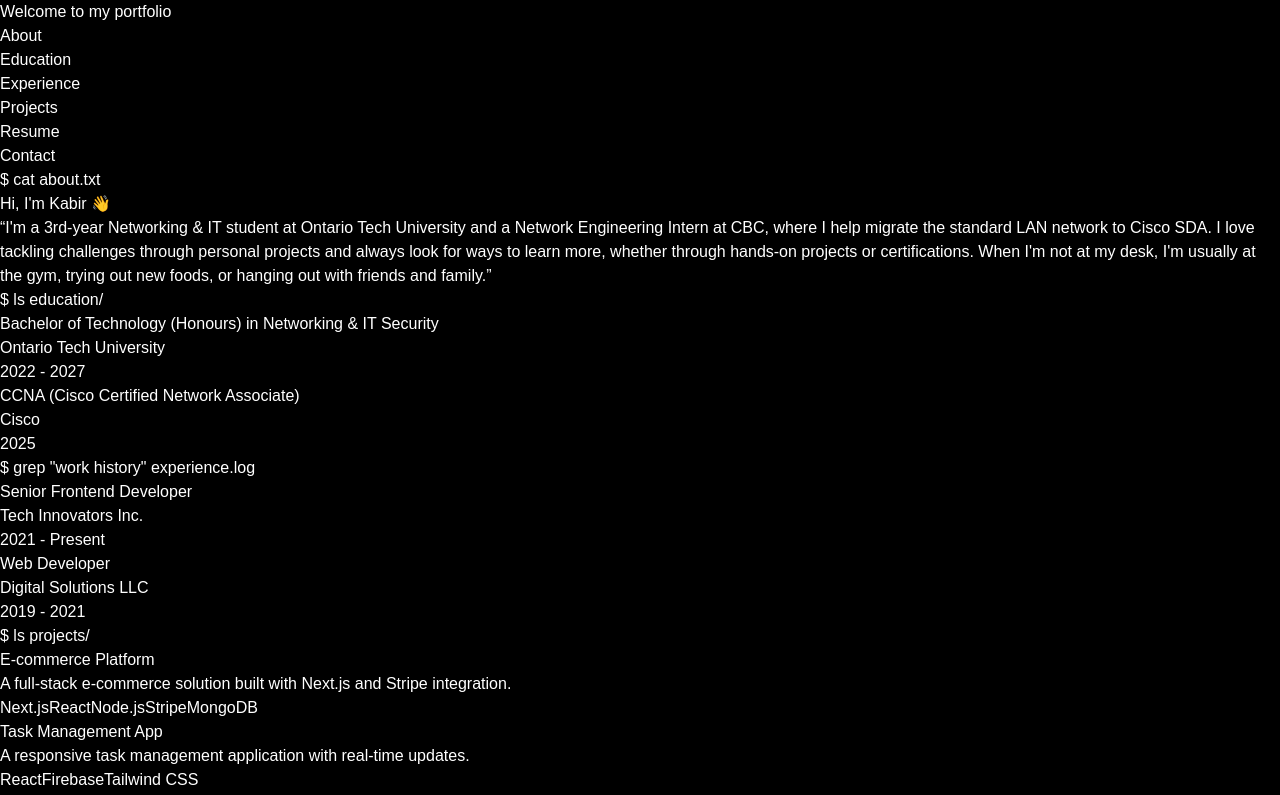
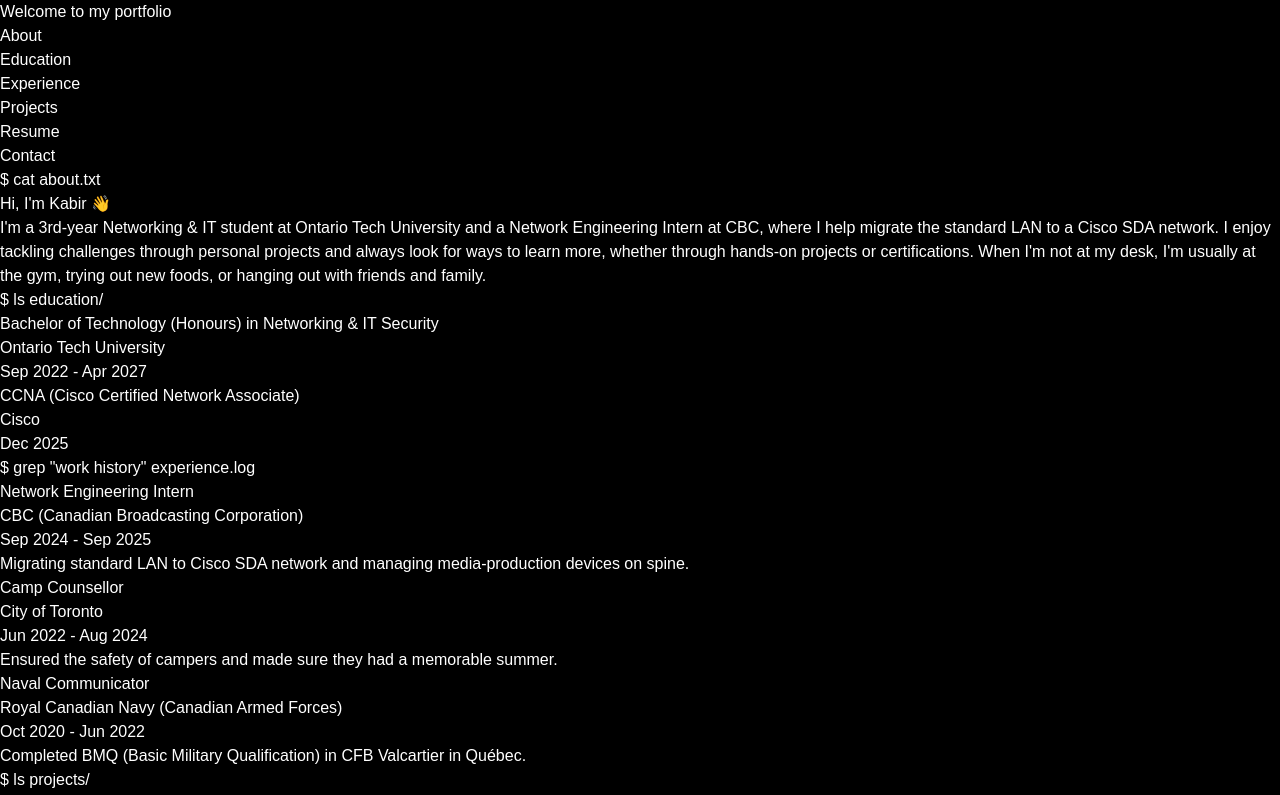
Before and after one commit to KabirBose/Portfolio, a Next.js app: page / in a window 1280 px wide. Shown: the top 795 px of the page. Built offline with nearby package versions, Linux system fonts and the light colour scheme; a web font is replaced by a local one.

Commit message:
updated experience section

```diff
--- a/src/components/About.tsx
+++ b/src/components/About.tsx
@@ -4,13 +4,13 @@
       <h2 className="text-2xl md:text-4xl mb-4">$ cat about.txt</h2>
       <p className="mb-4 text-xl md:text-2xl">Hi, I'm Kabir 👋</p>
       <p className="mb-4 text-xl md:text-2xl">
-        “I'm a 3rd-year Networking & IT student at Ontario Tech University and a
+        I'm a 3rd-year Networking & IT student at Ontario Tech University and a
         Network Engineering Intern at CBC, where I help migrate the standard LAN
-        network to Cisco SDA. I love tackling challenges through personal
+        to a Cisco SDA network. I enjoy tackling challenges through personal
         projects and always look for ways to learn more, whether through
         hands-on projects or certifications. When I'm not at my desk, I'm
         usually at the gym, trying out new foods, or hanging out with friends
-        and family.”
+        and family.
       </p>
     </section>
   );
--- a/src/components/Education.tsx
+++ b/src/components/Education.tsx
@@ -3,12 +3,12 @@
     {
       degree: "Bachelor of Technology (Honours) in Networking & IT Security",
       school: "Ontario Tech University",
-      year: "2022 - 2027",
+      year: "Sep 2022 - Apr 2027",
     },
     {
       degree: "CCNA (Cisco Certified Network Associate)",
       school: "Cisco",
-      year: "2025",
+      year: "Dec 2025",
     },
   ];
 
@@ -20,7 +20,7 @@
           <li key={index} className="border border-white p-4 invert-colors">
             <h3 className="text-xl md:text-2xl">{edu.degree}</h3>
             <p className="text-xl md:text-2xl">{edu.school}</p>
-            <p className="text-lg md:text-xl">{edu.year}</p>
+            <p className="text-md md:text-lg">{edu.year}</p>
           </li>
         ))}
       </ul>
--- a/src/components/Experience.tsx
+++ b/src/components/Experience.tsx
@@ -1,49 +1,43 @@
-"use client";
-
-import { useState } from "react";
-
 export default function Experience() {
   const experiences = [
     {
-      title: "Senior Frontend Developer",
-      company: "Tech Innovators Inc.",
-      period: "2021 - Present",
+      title: "Network Engineering Intern",
+      company: "CBC (Canadian Broadcasting Corporation)",
+      period: "Sep 2024 - Sep 2025",
       description:
-        "Leading frontend development for cutting-edge web applications.",
+        "Migrating standard LAN to Cisco SDA network and managing media-production devices on spine.",
     },
     {
-      title: "Web Developer",
-      company: "Digital Solutions LLC",
-      period: "2019 - 2021",
+      title: "Camp Counsellor",
+      company: "City of Toronto",
+      period: "Jun 2022 - Aug 2024",
       description:
-        "Developed and maintained client websites using modern web technologies.",
+        "Ensured the safety of campers and made sure they had a memorable summer.",
+    },
+    {
+      title: "Naval Communicator",
+      company: "Royal Canadian Navy (Canadian Armed Forces)",
+      period: "Oct 2020 - Jun 2022",
+      description:
+        "Completed BMQ (Basic Military Qualification) in CFB Valcartier in Québec.",
     },
   ];
 
-  const [expandedIndex, setExpandedIndex] = useState<number | null>(null);
-
   return (
     <section id="experience" className="mb-12">
-      <h2 className="text-xl md:text-2xl font-bold mb-4">
+      <h2 className="text-2xl md:text-4xl mb-4">
         $ grep "work history" experience.log
       </h2>
       <ul className="space-y-4">
         {experiences.map((exp, index) => (
           <li
             key={index}
-            className={`border border-white p-4 cursor-pointer invert-colors ${
-              expandedIndex === index ? "bg-white text-black" : ""
-            }`}
-            onClick={() =>
-              setExpandedIndex(expandedIndex === index ? null : index)
-            }
+            className="border border-white p-4 cursor-pointer invert-colors"
           >
-            <h3 className="font-bold">{exp.title}</h3>
-            <p>{exp.company}</p>
-            <p className="text-sm">{exp.period}</p>
-            {expandedIndex === index && (
-              <p className="mt-2">{exp.description}</p>
-            )}
+            <h3 className="text-xl md:text-2xl">{exp.title}</h3>
+            <p className="text-xl md:text-2xl">{exp.company}</p>
+            <p className="text-md md:text-lg">{exp.period}</p>
+            <p className="mt-2 text-lg md:text-xl">{exp.description}</p>
           </li>
         ))}
       </ul>
```
